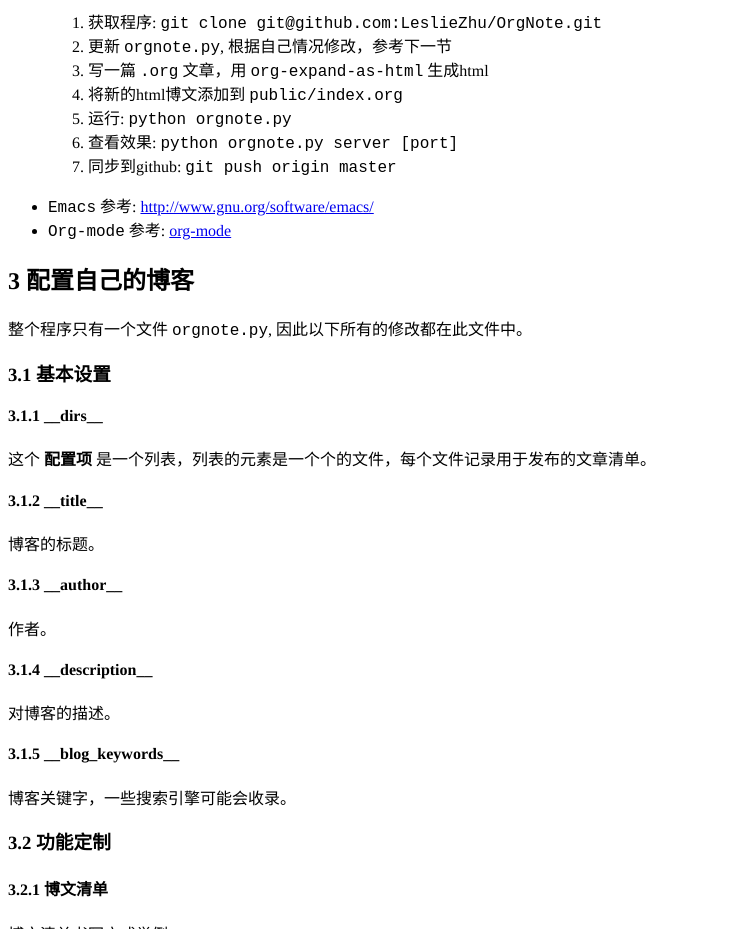
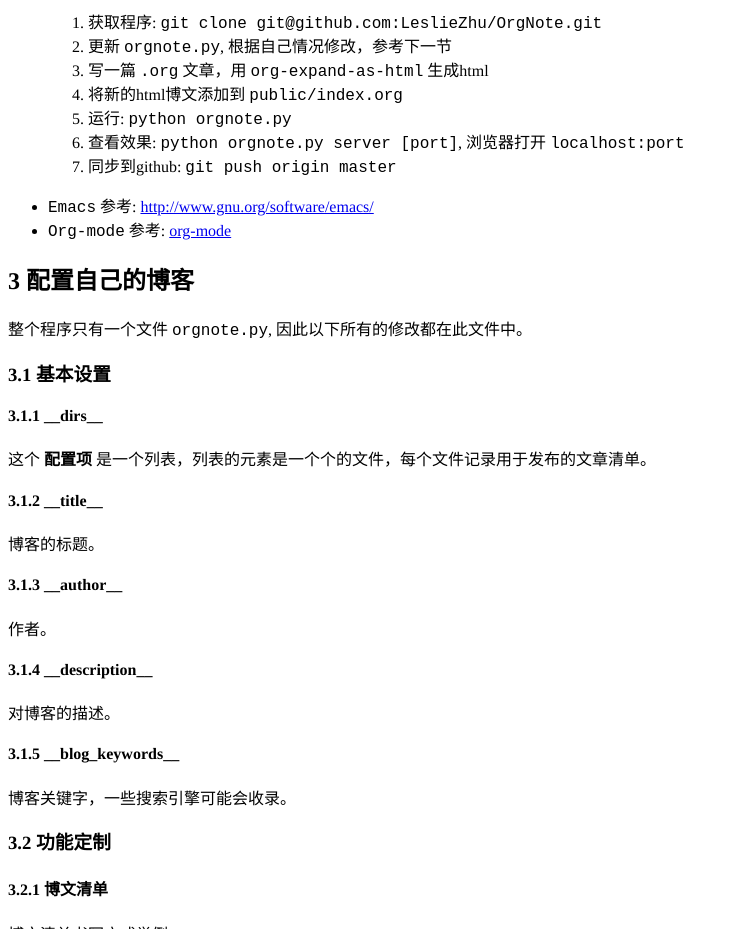
Before and after one commit to LeslieZhu/OrgNote, a plain HTML site: page notes/orgnote.html in a window 1280 px wide. Shown: the part 1040-1969 px from the top of the page, without its empty margins (0-738 px from the left). Drawn offline with Linux system fonts and the light colour scheme.

Commit message:
update orgnote.org

```diff
--- a/notes/orgnote.html
+++ b/notes/orgnote.html
@@ -233,7 +233,7 @@
 </li>
 <li>运行: <code>python orgnote.py</code>
 </li>
-<li>查看效果: <code>python orgnote.py server [port]</code>
+<li>查看效果: <code>python orgnote.py server [port]</code>, 浏览器打开 <code>localhost:port</code>
 </li>
 <li>同步到github: <code>git push origin master</code>
 </li>
```
Also changed, not shown: public/orgnote.html (+1 -1 lines), 2 other files.
